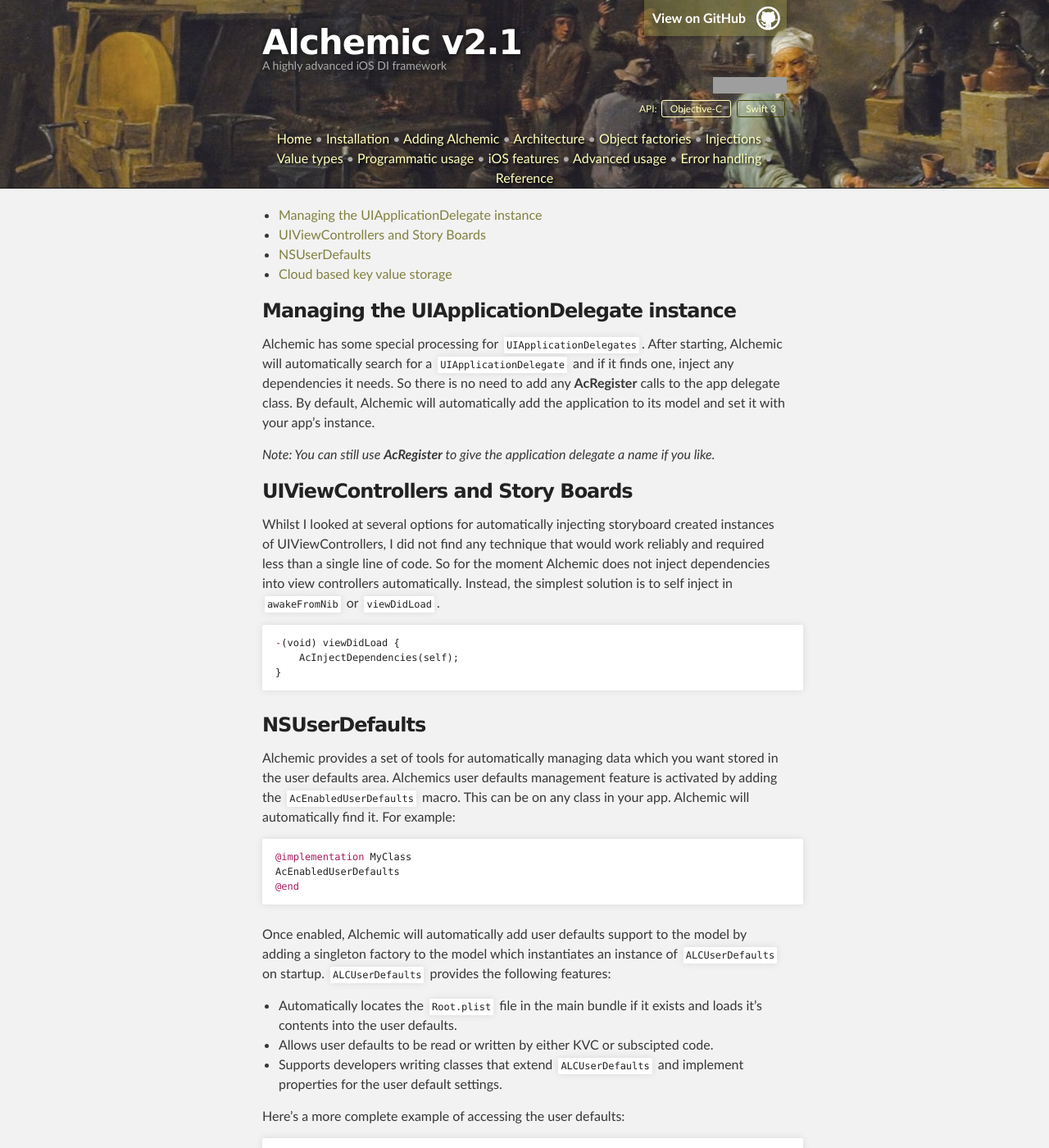
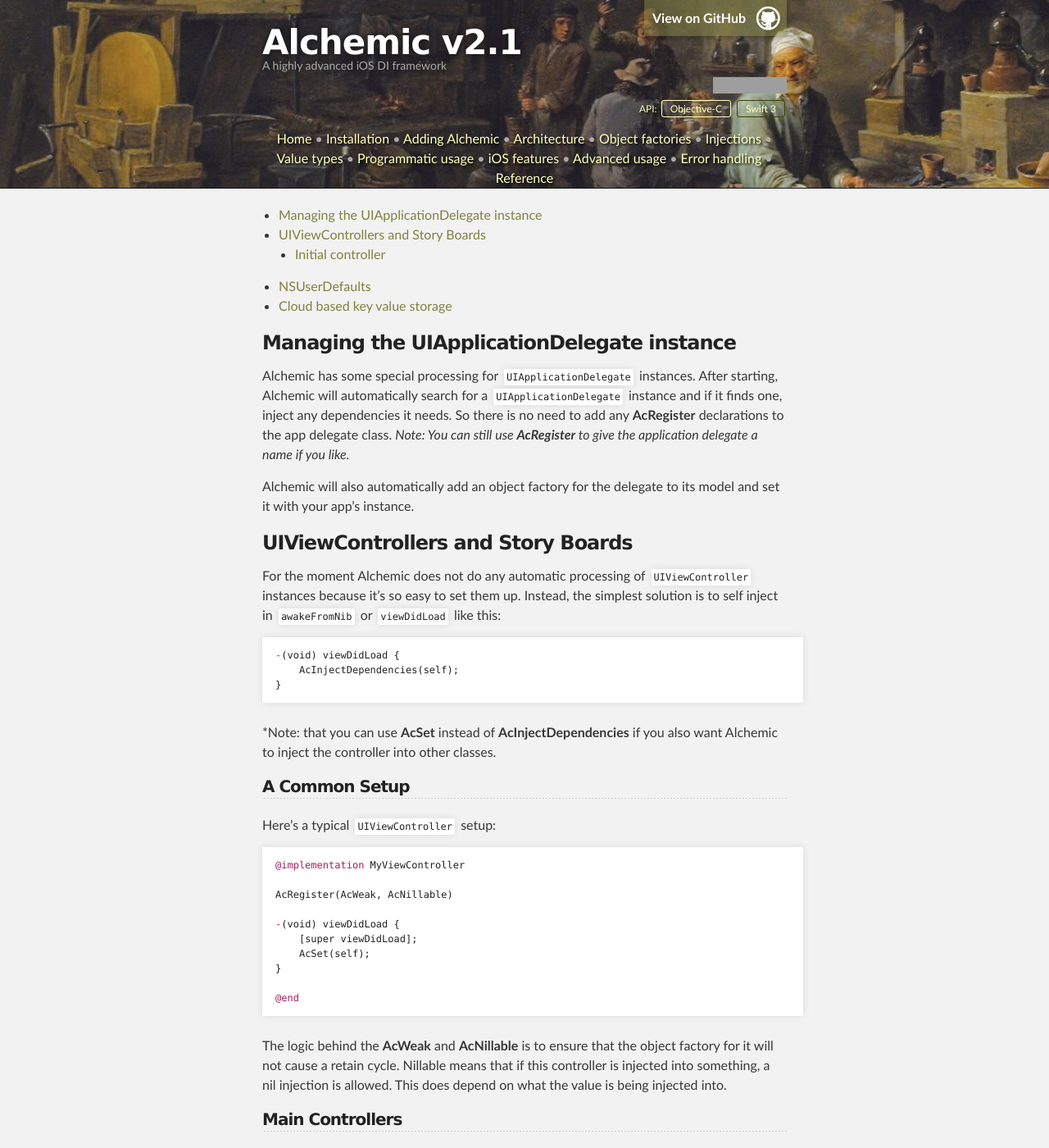
Before and after one commit to drekka/Alchemic, a Jekyll site: the page built from special-features.md, in a window 1280 px wide and 1400 px high. Shown: the whole window at 82% size. Built offline with Jekyll 4.4.1, drawn with Linux system fonts in a browser that asks for light colours; some of the changed text lies outside the part shown; grey boxes are pictures that could not be loaded.

Commit message:
Updating

````diff
--- a/special-features.md
+++ b/special-features.md
@@ -4,36 +4,74 @@
 
  * [Managing the UIApplicationDelegate instance](#managing-the-uiapplicationdelegate-instance)
  * [UIViewControllers and Story Boards](#uiviewcontrollers-and-story-boards)
+     * [Initial controller](#initial-controllers)
  * [NSUserDefaults](#nsuserdefaults)
-* [Cloud based key value storage](#cloud-based-key-value-storage)
+ * [Cloud based key value storage](#cloud-based-key-value-storage)
 
 # Managing the UIApplicationDelegate instance
 
-Alchemic has some special processing for `UIApplicationDelegates`. After starting, Alchemic will automatically search for a `UIApplicationDelegate` and if it finds one, inject any dependencies it needs. So there is no need to add any __AcRegister__ calls to the app delegate class. By default, Alchemic will automatically add the application to its model and set it with your app's instance.
+Alchemic has some special processing for `UIApplicationDelegate` instances. After starting, Alchemic will automatically search for a `UIApplicationDelegate` instance and if it finds one, inject any dependencies it needs. So there is no need to add any __AcRegister__ declarations to the app delegate class. *Note: You can still use __AcRegister__ to give the application delegate a name if you like.*
 
-*Note: You can still use __AcRegister__ to give the application delegate a name if you like.*
+Alchemic will also automatically add an object factory for the delegate to its model and set it with your app's instance.
 
 # UIViewControllers and Story Boards ##
 
-Whilst I looked at several options for automatically injecting storyboard created instances of UIViewControllers, I did not find any technique that would work reliably and required less than a single line of code. So for the moment Alchemic does not inject dependencies into view controllers automatically. Instead, the simplest solution is to self inject in `awakeFromNib` or `viewDidLoad`.
+For the moment Alchemic does not do any automatic processing of `UIViewController` instances because it's so easy to set them up. Instead, the simplest solution is to self inject in `awakeFromNib` or `viewDidLoad` like this:
 
-{{ site.lang-title-objc }}
 ```objc
 -(void) viewDidLoad {
     AcInjectDependencies(self);
 }
 ```
 
-{{ site.lang-title-swift }}
 ```swift
 func viewDidLoad() {
     AcInjectDependencies(self)
 }
 ```
 
+*Note: that you can use __AcSet__ instead of __AcInjectDependencies__ if you also want Alchemic to inject the controller into other classes.
+
+## A Common Setup ##
+
+Here's a typical `UIViewController` setup:
+
+```objc
+@implementation MyViewController
+
+AcRegister(AcWeak, AcNillable)
+
+-(void) viewDidLoad {
+    [super viewDidLoad];
+    AcSet(self);
+}
+
+@end
+```
+
+The logic behind the __AcWeak__ and __AcNillable__ is to ensure that the object factory for it will not cause a retain cycle. Nillable means that if this controller is injected into something, a nil injection is allowed. This does depend on what the value is being injected into.
+
+## Main Controllers
+
+Often the main view controller of your app is instantiated from a story boards before Alchemic has had a chance to finish loaded and starting it's model. Therefore trying to get injections done on this view controller via __AcSet__ or __AcInjectDependencies__ will throw an error.
+
+In this case you need to wrap your code in __AcWhenReady__ function like this:
+
+```objc
+-(void) viewDidLoad {
+    AcWhenReady(^{
+        AcInjectDependencies(self);
+    });
+}
+```
+
+__AcWhenReady__ passes the block to Alchemic which doesn't execute it until after Alchemic has finished starting and can perform any injections that the block may require.
+
+*Note: If Alchemic has managed to start before __AcWhenReady__  is called, then it will execute the block immediately.*
+
 # NSUserDefaults
 
-Alchemic provides a set of tools for automatically managing data which you want stored in the user defaults area. Alchemics user defaults management feature is activated by adding the `AcEnabledUserDefaults` macro. This can be on any class in your app. Alchemic will automatically find it. For example:
+Alchemic provides a set of tools for automatically managing data which you want stored in the user defaults area. Alchemics user defaults management feature is activated by adding the `AcEnabledUserDefaults` macro to any of your classes. You only need to add it once and Alchemic will automatically find it. For example:
 
 ```objc
 @implementation MyClass
@@ -41,15 +79,22 @@
 @end
 ```
 
-Once enabled, Alchemic will automatically add user defaults support to the model by adding a singleton factory to the model which instantiates an instance of `ALCUserDefaults` on startup. `ALCUserDefaults` provides the following features:
+```swift
+{{ site.data.code.swift-class }} {
+    {{ site.data.code.swift-alchemic-method }} {
+        AcEnabledUserDefaults()
+    }
+}
+```
 
- * Automatically locates the `Root.plist` file in the main bundle if it exists and loads it's contents into the user defaults.
- * Allows user defaults to be read or written by either KVC or subscipted code.
- * Supports developers writing classes that extend `ALCUserDefaults` and implement properties for the user default settings.
+When you add this, Alchemic will automatically add user defaults support to the model by adding a singleton factory to the model which instantiates an instance of `ALCUserDefaults` on startup. `ALCUserDefaults` provides the following features:
+
+ * Automatically locating the `Root.plist` file in the main bundle and if it exists, loading it's contents into the user defaults area.
+ * Allows user defaults to be read or written by either KVC or subscripted calls to `ALCUserDefaults`.
+ * Supports you writing classes that extend `ALCUserDefaults` to implement properties for direct access to the settings. These properties will be automatically loaded with the current settings and have changed values saved.
 
 Here's a more complete example of accessing the user defaults:
 
-{{ site.lang-title-objc }}
 ```objc
 @implementation MyClass {
     ALCUserDefaults *_defaults;
@@ -76,7 +121,6 @@
 
 The up shot of this is that a fully Alchemic integrated user defaults with code completable properties, defaults sourced from a `Roots.plist` file, and backed by `[NSUserDefaults standardUserDefaults]` is a simple as this:
 
-{{ site.lang-title-objc }}
 ```objc
 @interface MyUserDefaults: ALCUserDefaults
     @property (nonatomic, strong) NSString *username;
@@ -84,14 +128,12 @@
 @end
 ```
 
-{{ site.lang-title-objc }}
 ```objc
 @implementation MyUserDefaults
 AcEnableUserDefaults
 @end
 ```
 
-{{ site.lang-title-objc }}
 ```objc
 @implementation MyClass {
     MyUserDefaults *_defaults;
@@ -118,10 +160,9 @@
 
 Then you need to enabled Alchemic's Cloud Key Value Storage feature like this:
 
-{{ site.lang-title-objc }}
 ```objc
 @implementation MyClass
-AcEnabledUserDefaults
+AcEnabledCloudKeyValueStore
 @end
 ```
 
@@ -131,7 +172,6 @@
 
 Here's a more complete example of accessing the user defaults:
 
-{{ site.lang-title-objc }}
 ```objc
 @implementation MyClass {
     ALCCloudKeyValueStore *_ckvs;
@@ -141,8 +181,8 @@
 AcInject(_ckvs)
 
 -(void) someMethod {
-NSString *name = _defaults["username"];
-_ckvs["username"] = "derek";
+    NSString *name = _defaults["username"];
+    _ckvs["username"] = "derek";
 }
 
 @end
````
Also changed, not shown: other parts of special-features.md (+1 -1 lines), object-factories.md (+11 -11 lines), runtime.md (+51 -32 lines).
